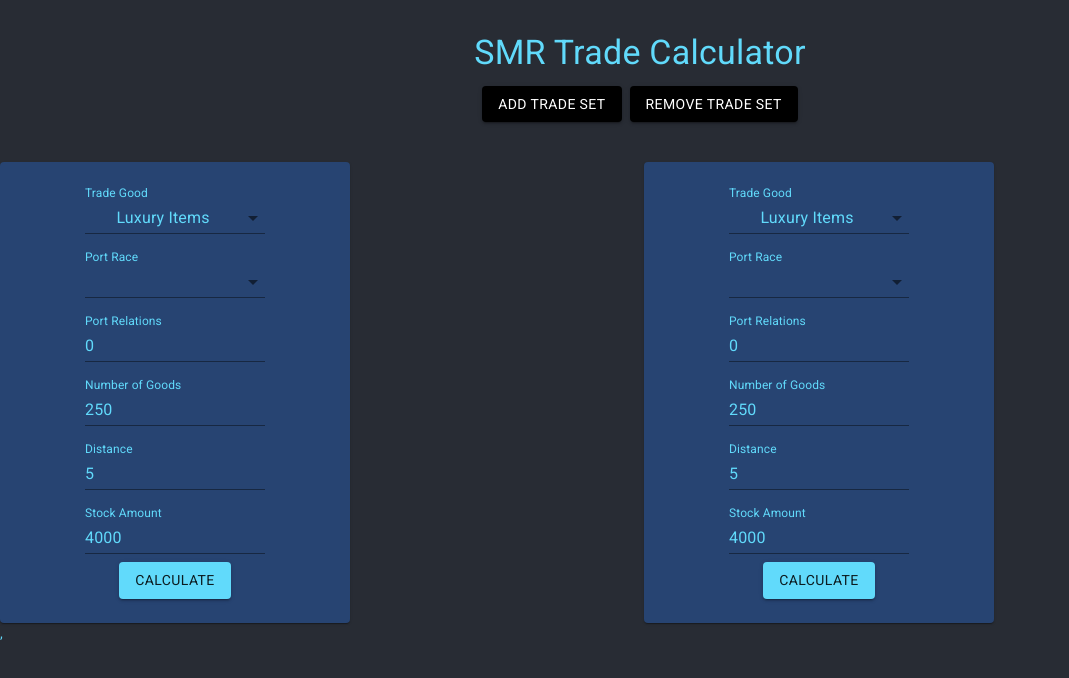
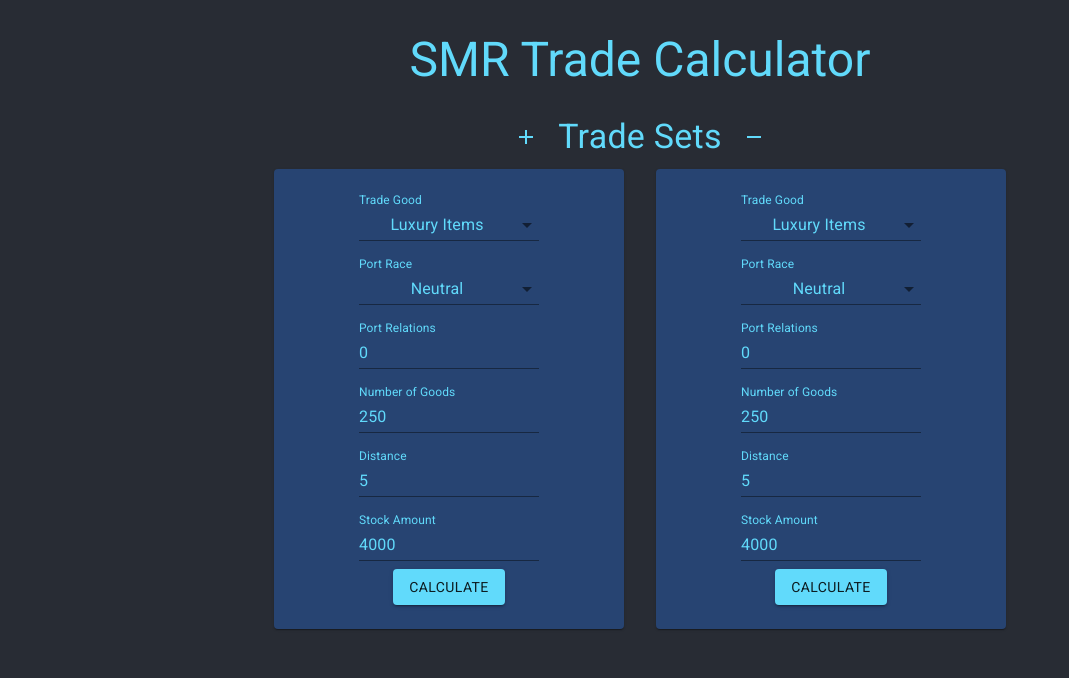
Before and after one commit to w5922xd/smr-trade-calc, a React (Create React App) app: page / in a window 1280 px wide. Shown: the top 678 px of the page, without its empty margins (0-1069 px from the left). Built offline with nearby package versions, Linux system fonts and the light colour scheme.

Commit message:
fixed relations and completed reducer

```diff
--- a/src/App.tsx
+++ b/src/App.tsx
@@ -1,32 +1,25 @@
 import React, { useReducer } from 'react';
 import './App.css';
-import { Button, createStyles, Grid, makeStyles, Theme, Typography } from '@material-ui/core';
+import { Grid, IconButton, Typography } from '@material-ui/core';
 import { TradeBase } from './TradeBase';
-import {  ActionType, TradeInstance, TradeState } from './Types';
-import { InitialState } from './State';
+import {  ActionType, TradeState } from './Types';
+import { initialState } from './State';
 import { tradeReducer } from './TradeReducer';
-
-const useStyles = makeStyles((theme: Theme) =>
-  createStyles({
-
-  }),
-);
-
-const TradeContext = React.createContext(null);
+import AddIcon from '@material-ui/icons/Add';
+import RemoveIcon from '@material-ui/icons/Remove';
 
 function App() {
 
-  const [tradeState, dispatch] : [TradeState, Function] = useReducer(tradeReducer, InitialState());
-
+  const [tradeState, dispatch] : [TradeState, Function] = useReducer(tradeReducer, initialState());
 
   const buildTrades = tradeState.TradeSets.map(t => {
     return (
-      <Grid container direction="row" justify="center" alignItems="center" spacing={1}>
-        <Grid item xs={6}>
-          <TradeBase trade={t.Buy} dispatch={dispatch} id={t.Id}  />
+      <Grid container direction="row" justify="center" alignItems="center" spacing={4}>
+        <Grid item xs={10} sm={6}>
+          <TradeBase trade={t.Buy} dispatch={dispatch} id={t.Id} relations={tradeState.Relations}  />
         </Grid>
-        <Grid item xs={6}>
-          <TradeBase trade={t.Sell} dispatch={dispatch} id={t.Id} />
+        <Grid item xs={10} sm={6}>
+          <TradeBase trade={t.Sell} dispatch={dispatch} id={t.Id} relations={tradeState.Relations} />
         </Grid>
       </Grid>
     )
@@ -34,21 +27,37 @@ function App() {
 
   return (
     <div className="App">
-      <Typography variant="h4" color="primary" component="h1" gutterBottom>
+      <Grid container spacing={1} justify="center" alignItems="center" direction="column" >
+        <Grid item xs={12}>
+          <Typography variant="h3" color="primary" component="h1" gutterBottom>
             SMR Trade Calculator
           </Typography>
+        </Grid>
 
+        <Grid item xs={12}>
           <Grid container spacing={1} justify="center" alignItems="center" direction="row" >
             <Grid item>
-          <Button variant="contained" color="secondary" onClick={() => dispatch({ Type: ActionType.AddTradeSet, Payload: null })}>Add Trade Set</Button>
+              <IconButton color="primary" onClick={() => dispatch({ Type: ActionType.AddTradeSet, Payload: null })}>
+                <AddIcon />
+              </IconButton>
             </Grid>
             <Grid item>
-          <Button variant="contained" color="secondary" onClick={() => dispatch({ Type: ActionType.RemoveTradeSet, Payload: null })}>Remove Trade Set</Button>
+              <Typography color="primary" variant="h4">Trade Sets</Typography>
+            </Grid>
+            <Grid item>
+              <IconButton color="primary" onClick={() => dispatch({ Type: ActionType.RemoveTradeSet, Payload: null })}>
+                <RemoveIcon />
+              </IconButton>
+            </Grid>
           </Grid>
         </Grid>
 
-        <br /><br />
+
+        <Grid item xs={12}>
           {buildTrades}
+        </Grid>
+
+      </Grid>
     </div>
   );
 }
--- a/src/Calculate.tsx
+++ b/src/Calculate.tsx
@@ -12,7 +12,7 @@ export const Calculate = ({trade}: Props) => {
         let rate = isBuy ? 0.03 : 0.088;
         let priceRatio = trade.Good.Price * trade.NumberOfGoods;
         let stockRatio = trade.Stock / trade.Good.StockMax;
-        let relationRatio = trade.PortRelation / 1000;
+        let relationRatio = trade.PortRelation.Value / 1000;
         let price;
 
         if(isBuy){
--- a/src/Goods.tsx
+++ b/src/Goods.tsx
@@ -1,7 +1,7 @@
 import { createStyles, FormControl, InputLabel, makeStyles, MenuItem, Select, Theme } from "@material-ui/core"
 import React from "react"
-import { FindTradeGood, TradeGoods } from "./State";
-import { ActionType, TradeInstance, TradeMode } from "./Types";
+import { findTradeGood, TradeGoods } from "./State";
+import { ActionType, TradeInstance } from "./Types";
 
 interface Props {
     trade: TradeInstance;
@@ -23,7 +23,7 @@ export const Goods = ({trade, dispatch, id} : Props) => {
 
     const updateGood = (event: any) => {
         const updatedTrade = {...trade};
-        updatedTrade.Good = FindTradeGood(event.target.value);
+        updatedTrade.Good = findTradeGood(event.target.value);
         dispatch({
             Type: ActionType.UpdateTradeInstance,
             Payload: {
--- /dev/null
+++ b/src/Relations.tsx
@@ -0,0 +1,81 @@
+import { createStyles, FormControl, Grid, InputLabel, makeStyles, MenuItem, Select, TextField, Theme } from "@material-ui/core"
+import React, { useEffect } from "react"
+import { findRelation } from "./State";
+import { updateRelation } from "./TradeReducer";
+import { Relation, TradeInstance } from "./Types";
+
+interface Props {
+    trade: TradeInstance;
+    id: number;
+    relations: Relation[];
+    dispatch: Function;
+    handleChange: Function;
+}
+
+const useStyles = makeStyles((theme: Theme) =>
+  createStyles({
+    formControl: {
+      margin: theme.spacing(1),
+      width: 180,
+    }
+  }),
+);
+
+
+export const Relations = ({trade, id, relations, dispatch, handleChange}: Props) => {
+    const classes = useStyles();
+
+    useEffect(() => {
+        trade.PortRelation = findRelation(trade.PortRelation.Race, relations);
+    }, [relations]);
+
+    const buildPortRaceItems = relations.map(r => {
+        return (
+            <MenuItem key={r.Race} value={r.Race} color="secondary">{r.Race}</MenuItem>
+        );
+    })
+
+
+    const updateRace = (event: any) => {
+        const updatedTrade = {...trade};
+        updatedTrade.PortRelation = findRelation(event.target.value, relations);
+        dispatch(updateRelation(updatedTrade, relations, id));
+    }
+
+    const updateRelationValue = (event: any) => {
+        //const updatedRelation = {...trade.PortRelation};
+        //updatedRelation.Value = event.target.value;
+        console.log(event.target.value);
+        const updatedTrade = {...trade};
+        updatedTrade.PortRelation.Value = event.target.value;
+
+        dispatch(updateRelation(updatedTrade, relations, id));
+    }
+
+    return (
+        <div>
+            <Grid item xs={12}>
+                <FormControl className={classes.formControl}>
+                    <InputLabel id="portRaceLabel">Port Race</InputLabel>
+                    <Select
+                        labelId="portRaceLabel"
+                        id="portRace"
+                        value={trade.PortRelation.Race}
+                        onChange={(e) => updateRace(e)}
+                        label="Port Race">
+
+                    {buildPortRaceItems}
+
+                    </Select>
+                </FormControl>
+            </Grid>
+
+
+            <Grid item xs={12}>
+                <FormControl className={classes.formControl}>
+                    <TextField id="PortRelation" label="Port Relations" value={trade.PortRelation.Value} onChange={(e) => updateRelationValue(e)} />
+                </FormControl>
+            </Grid>
+        </div>
+    )
+}
--- a/src/State.ts
+++ b/src/State.ts
@@ -1,36 +1,37 @@
-import { TradeGood, TradeInstance, TradeMode, TradeSet, TradeState } from "./Types";
+import { Faction as Faction, Relation, TradeGood, TradeInstance, TradeMode, TradeSet, TradeState } from "./Types";
 
-
-
-
-
-
-export const CreateTradeSet = (id: number): TradeSet => {
+export const CreateTradeSet = (id: number, initialRelation: Relation): TradeSet => {
     return {
       Id: id,
-      Buy: getTradeInstance(TradeMode.Buy),
-      Sell: getTradeInstance(TradeMode.Sell)
+      Buy: getTradeInstance(TradeMode.Buy, initialRelation),
+      Sell: getTradeInstance(TradeMode.Sell, initialRelation)
     };
   }
 
+export const getTradeInstance = (mode: TradeMode, initialRelation: Relation): TradeInstance => {
 
-
-
-export const getTradeInstance = (mode: TradeMode): TradeInstance => {
     return {
         Mode: mode,
-        Good: FindTradeGood('Luxury Items'),
-        //Good: string = 'Luxury Items';
-        //GoodPrice: number = 231;
+        Good: findTradeGood('Luxury Items'),
         NumberOfGoods: 250,
         Distance:  5,
         Stock:  4000,
-        PortRace:  'Neutral',
-        PortRelation: 0
+        PortRelation: initialRelation
     }
 };
 
-export const FindTradeGood = (goodName: string) => {
+export const findRelation = (raceName: string, relations: Relation[]) => {
+    let relation = {} as Relation;
+    for(let r in relations){
+        if(raceName === relations[r].Race){
+            return relations[r];
+        }
+    }
+
+    return relation;
+}
+
+export const findTradeGood = (goodName: string) => {
     let tradeGood = {} as TradeGood;
     for(let t in TradeGoods){
         if(TradeGoods[t].Name === goodName){
@@ -88,23 +89,19 @@ export const TradeGoods =  [
     }
 ];
 
-export const Factions = [
-    'Neutral',
-    'Alskant',
-    'Creonti',
-    'Human',
-    'Ik\'Thorne',
-    'Salvene',
-    'Thevian',
-    'WQ Human',
-    'Nijarin'
-];
+export const initialState = (): TradeState => {
+    const factions = (): Relation[] => {
+        let factionList: Relation[] = [];
+        for (let f in Faction){
+            factionList.push({Race: f, Value: 0});
+        }
+        console.log("factionlist", factionList);
+        return factionList;
+    }
 
-export const InitialState = (): TradeState => {
+    const relations = factions();
     return {
-        TradeSets: [CreateTradeSet(0)]
-    // Relations: Factions.map(f => {
-    //     return { Race: f, Value: 0}
-    // })
-    }
+        TradeSets: [CreateTradeSet(0, relations[0])],
+        Relations: relations
+    };
 };
--- a/src/TradeBase.tsx
+++ b/src/TradeBase.tsx
@@ -1,19 +1,17 @@
-import React, { useContext, useEffect, useState } from 'react';
+import React from 'react';
 import { createStyles, makeStyles, Theme } from '@material-ui/core/styles';
-import Link from '@material-ui/core/Link';
-import SvgIcon from '@material-ui/core/SvgIcon';
-import Typography from '@material-ui/core/Typography';
-import { Button, FormControl, InputLabel, TextField, Select, MenuItem, FormGroup, Grid, Card, CardContent } from '@material-ui/core';
-import { ActionType, TradeInstance } from './Types';
+import { FormControl, TextField, Grid, Card, CardContent } from '@material-ui/core';
+import { Relation, TradeInstance } from './Types';
 import { Calculate } from './Calculate';
 import { Goods } from './Goods';
-import { Factions } from './State';
 import { addTradeSet } from './TradeReducer';
+import { Relations } from './Relations';
 
 interface Props{
     trade: TradeInstance;
     dispatch: Function;
     id: number;
+    relations: Relation[];
  }
 
 const useStyles = makeStyles((theme: Theme) =>
@@ -29,19 +27,8 @@ const useStyles = makeStyles((theme: Theme) =>
   }),
 );
 
-export const TradeBase = ({trade, dispatch, id}: Props) => {
+export const TradeBase = ({trade, dispatch, id, relations}: Props) => {
     const classes = useStyles();
-
-    const buildPortRaceItems = () => {
-        var menuItems = [];
-        for(let item in Factions){
-            menuItems.push(<MenuItem key={item} value={item} color="secondary">{item}</MenuItem>);
-        }
-        return menuItems;
-    }
-
-    const handleGoodChange = (event: any) => {
-    }
 
     const handleChange = (event: any) => {
         let updatedTrade = {...trade};
@@ -60,25 +47,7 @@ export const TradeBase = ({trade, dispatch, id}: Props) => {
                     </Grid>
 
                     <Grid item xs={12}>
-                    <FormControl className={classes.formControl}>
-                            <InputLabel id="portRaceLabel">Port Race</InputLabel>
-                            <Select
-                                labelId="portRaceLabel"
-                                id="portRace"
-                                value={trade.PortRace}
-                                onChange={(e) => handleGoodChange(e)}
-                                label="Port Race">
-
-                                {() => buildPortRaceItems()}
-
-                            </Select>
-                        </FormControl>
-                    </Grid>
-
-                    <Grid item xs={12}>
-                        <FormControl className={classes.formControl}>
-                            <TextField id="PortRelation" label="Port Relations" value={trade.PortRelation} onChange={handleChange} />
-                        </FormControl>
+                        <Relations trade={trade} id={id} relations={relations} dispatch={dispatch} handleChange={handleChange} />
                     </Grid>
 
                     <Grid item xs={12}>
@@ -105,28 +74,8 @@ export const TradeBase = ({trade, dispatch, id}: Props) => {
                     <Grid item xs={12}>
                         <Calculate trade={trade} />
                     </Grid>
-
-                    {/* <Grid item xs={12}>
-                        <FormControl className={classes.formControl}>
-                            <TextField id="OptimalPrice" label="Optimal Price" value={trade.OptimalPrice} />
-                        </FormControl>
-                    </Grid> */}
-
                 </Grid>
             </CardContent>
         </Card>
     );
 }
-
-//export default Trade;
-// export default function ProTip() {
-//   const classes = useStyles();
-//   return (
-//     <Typography className={classes.root} color="textSecondary">
-//       <LightBulbIcon className={classes.lightBulb} />
-//       Pro tip: See more{' '}
-//       <Link href="https://material-ui.com/getting-started/templates/">templates</Link> on the
-//       Material-UI documentation.
-//     </Typography>
-//   );
-// }
--- a/src/TradeReducer.ts
+++ b/src/TradeReducer.ts
@@ -1,6 +1,6 @@
 
 import { CreateTradeSet } from "./State";
-import { Action, ActionType, TradeInstance, TradeMode, TradeSet, TradeState } from "./Types";
+import { Action, ActionType, Relation, TradeInstance, TradeMode, TradeSet, TradeState } from "./Types";
 
 
 
@@ -13,18 +13,47 @@ export const tradeReducer = (state: TradeState, action: Action): TradeState => {
     case ActionType.UpdateTradeInstance:
         return updateTradeSet(state, action);
     case ActionType.UpdateRelation:
-      //return state.filter((_task, i) => action.payload.taskId !== i);
-      return state;
+        return updateRelations(state, action);
     default:
       return state;
   }
 }
 
+const updateRelations = (state: TradeState, action: Action) => {
+    let relations: Relation[] = [...state.Relations];
+    let sets = [...state.TradeSets];
+    let newTradeState = {...state};
+    let updatedRelation = {} as Relation;
+    debugger;
+    for(let r in relations){
+        if(action.Payload.Trade.PortRelation.Race === relations[r].Race){
+            updatedRelation.Race = action.Payload.Trade.PortRelation.Race;
+            updatedRelation.Value = action.Payload.Trade.PortRelation.Value;
+            relations[r] = updatedRelation;
+        }
+    }
+
+
+
+    let isBuy = action.Payload.Trade.Mode === TradeMode.Buy;
+    if(isBuy){
+        sets[action.Payload.Id].Buy = action.Payload.Trade;
+    } else {
+        sets[action.Payload.Id].Sell = action.Payload.Trade;
+    }
+
+    newTradeState.Relations = relations;
+    newTradeState.TradeSets = sets;
+    return newTradeState;
+
+}
+
 const updateTradeSet = (state: TradeState, action: Action) => {
+
     let sets: TradeSet[] = [...state.TradeSets];
     let tradeInstance = {...action.Payload.Trade};
     let isBuy = tradeInstance.Mode === TradeMode.Buy;
-    debugger;
+
     if(isBuy){
         sets[action.Payload.Id].Buy = tradeInstance;
     } else {
@@ -36,7 +65,7 @@ const updateTradeSet = (state: TradeState, action: Action) => {
 
 export const incrementTradeSet = (state: TradeState) => {
     let sets = [...state.TradeSets];
-    sets.push(CreateTradeSet(state.TradeSets.length));
+    sets.push(CreateTradeSet(state.TradeSets.length, state.Relations[0]));
     return {...state, TradeSets: sets};
 }
 
@@ -60,3 +89,14 @@ export const addTradeSet = (trade: TradeInstance, id: number): Action => {
       }
     };
   }
+
+export const updateRelation = (trade: TradeInstance, relations: Relation[], id: number) => {
+    return {
+        Type: ActionType.UpdateRelation,
+        Payload: {
+            Trade: trade,
+            Relations: relations,
+            Id: id
+        }
+      };
+}
--- a/src/Types.ts
+++ b/src/Types.ts
@@ -9,8 +9,6 @@ export interface TradeSet {
     Buy: TradeInstance;
     Sell: TradeInstance;
 }
-
-
 
 export enum TradeMode {
     Buy,
@@ -29,14 +27,13 @@ export interface TradeInstance {
     NumberOfGoods: number;
     Distance: number;
     Stock: number;
-    PortRace: string;
-    PortRelation: number;
+    PortRelation: Relation;
 }
 
 
 export interface TradeState {
     TradeSets: TradeSet[];
-    //Relations: Relation[];
+    Relations: Relation[];
 }
 
 export interface Action {
@@ -44,14 +41,17 @@ export interface Action {
     Payload: any;
 }
 
-
-// export const ActionType = {
-//     "AddTradeSet" : "addTradeSet",
-//     "RemoveTradeSet" : "removeTradeSet",
-//     "UpdateTradeInstance" : "updateTradeInstance",
-//     "UpdateRelation" : "updateRelation",
-//     "SelectGood"  : "selectGood"
-// };
+export const Faction = {
+    'Neutral': 'Neutral',
+    'Alskant': 'Alskant',
+    'Creonti': 'Creonti',
+    'Human': 'Human',
+    'Ik\'Thorne': 'Ik\'Thorne',
+    'Salvene': 'Salvene',
+    'Thevian': 'Thevian',
+    'WQ Human': 'WQ Human',
+    'Nijarin': 'Nijarin'
+};
 
 export enum ActionType {
     AddTradeSet,
--- a/src/index.tsx
+++ b/src/index.tsx
@@ -15,7 +15,7 @@ ReactDOM.render(
     {/* CssBaseline kickstart an elegant, consistent, and simple baseline to build upon. */}
     <CssBaseline />
     <App />
-  </ThemeProvider>,
+  </ThemeProvider>
 
   </React.StrictMode>,
   document.getElementById('root')
```
Lines whose indentation alone changed are shown as unchanged.
